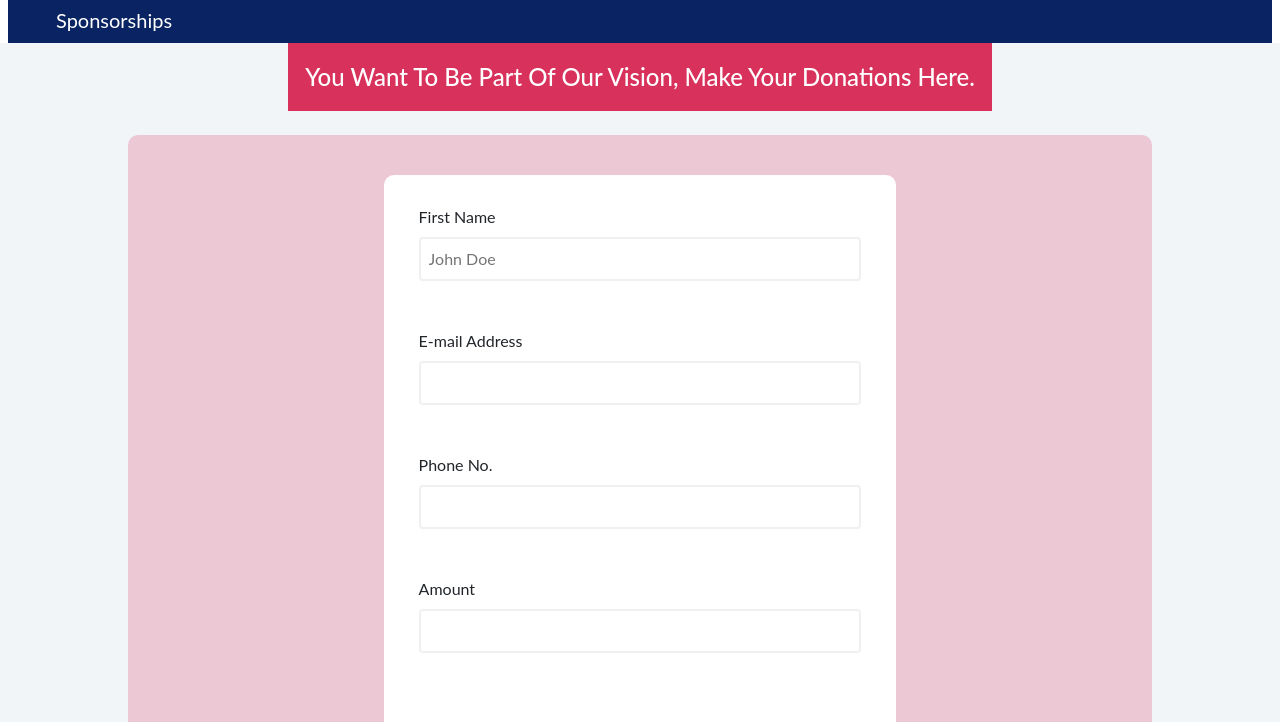
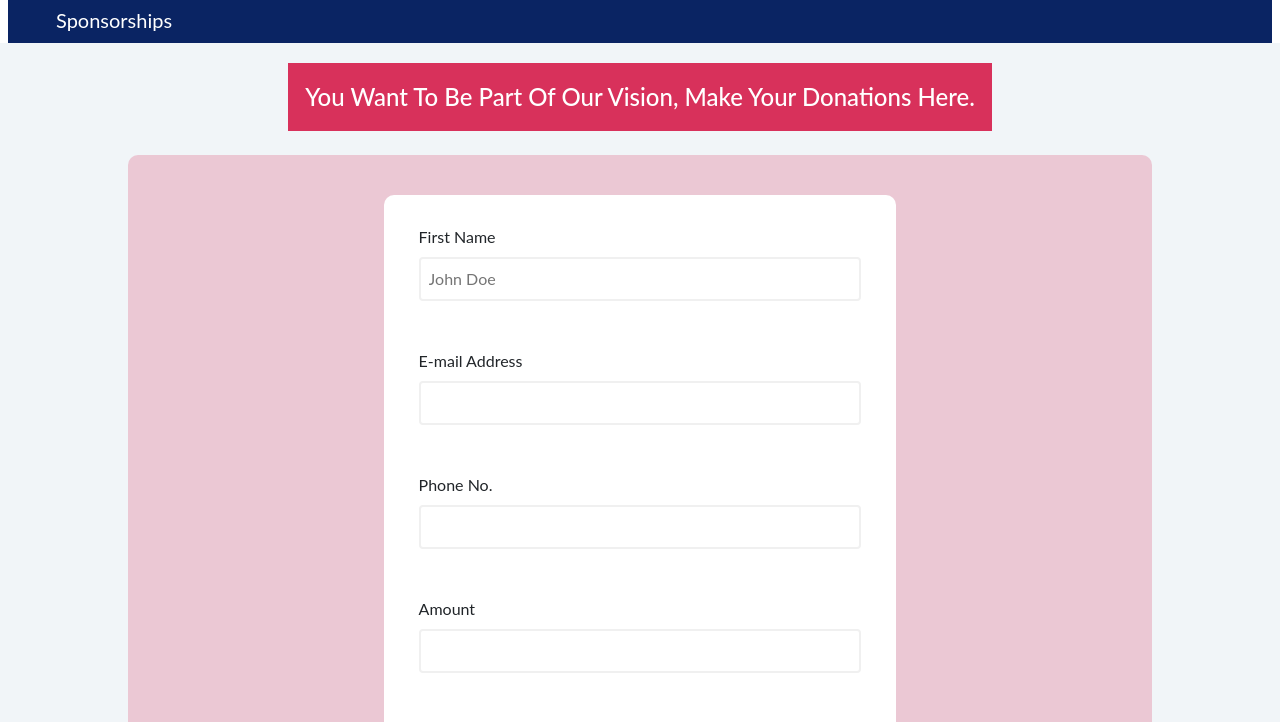
Before and after one commit to Michaelajayi150/Lounge-Non-Profit-Website-, a plain HTML site: page index.html in a window 1280 px wide. Shown: the part 69-791 px from the top of the page. Drawn offline with nearby package versions, Linux system fonts and the light colour scheme.

Commit message:
Update sponsor.css

```diff
--- a/asset/css/sponsor.css
+++ b/asset/css/sponsor.css
@@ -1,6 +1,6 @@
 main {
   position: inherit;
-  margin: 30px 0 80px;
+  margin: 50px 0 80px;
 }
 
 .sponsors {
```
